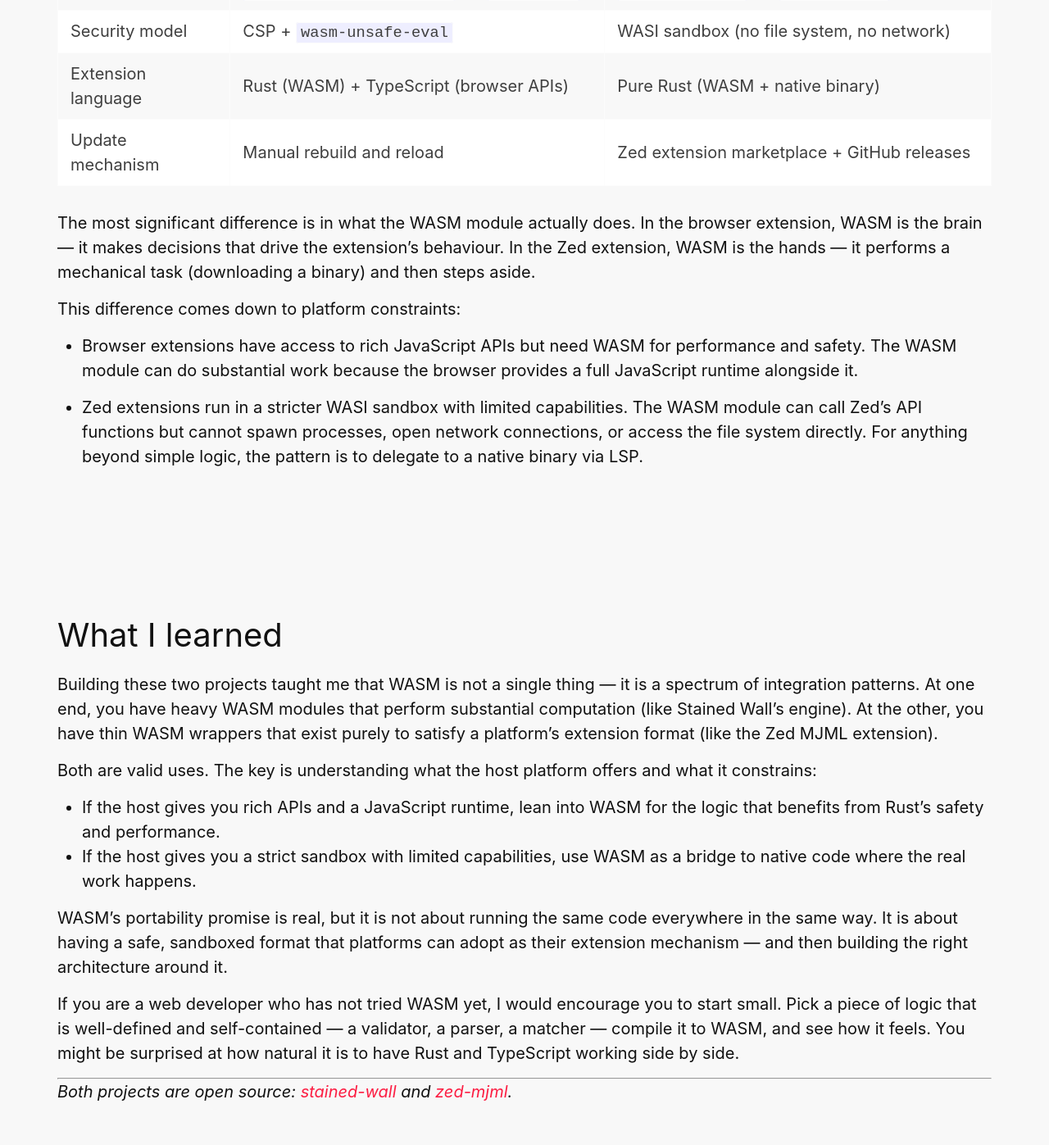
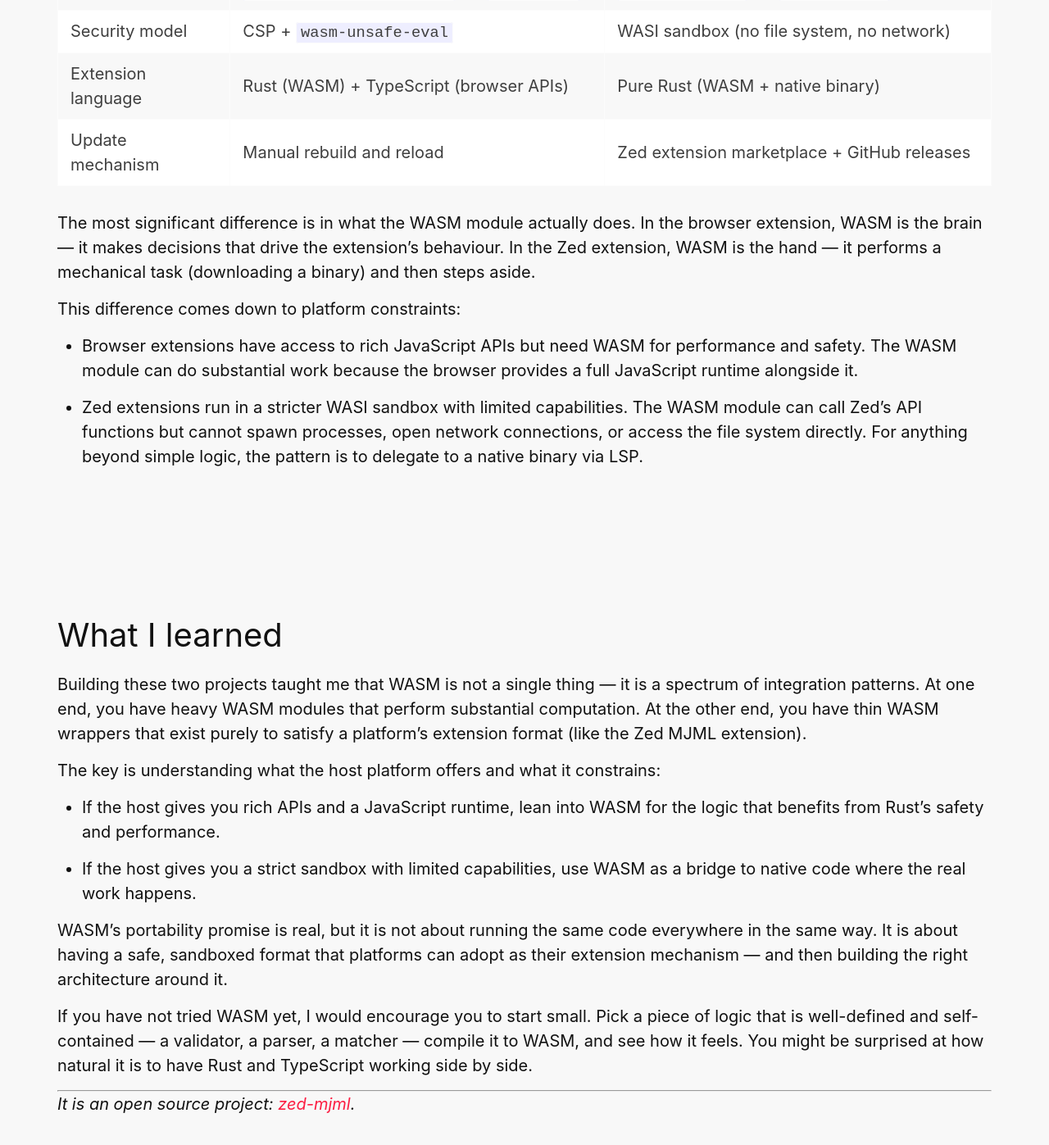
Before and after one commit to redbadger/awesome-badger, a Jekyll site: the page built from _posts/2026-03-09-wasm-beyond-the-browser-and-back-again.md, in a window 1280 px wide and 1400 px high, scrolled down 11320 px. Shown: the top 1397 px of the window at 82% size. Built offline with Jekyll 4.4.1, drawn with Linux system fonts in a browser that asks for light colours; some web fonts are replaced; some of the changed text lies outside the part shown.

Commit message:
chore: fix typos

````diff
--- a/_posts/2026-03-09-wasm-beyond-the-browser-and-back-again.md
+++ b/_posts/2026-03-09-wasm-beyond-the-browser-and-back-again.md
@@ -42,12 +42,12 @@
 
 ## My first encounter: a small language model
 
-My first real hands-on experience with WASM came from an unexpected direction. I was working on project that involved image recogition from the browser, our client (no the browser, our real human client) as part of a Know Your Client (KYC) process already in place, using a third party provider that enabled that for them; so part of our job was to integrate with their API.
+My first real hands-on experience with WASM came from an unexpected direction. I was working on a project that involved image recognition from the browser, our client (not the browser, our real human client), as part of a Know Your Client (KYC) process already in place, using a third-party provider that enabled that for them; so part of our job was to integrate with their API.
 
-This was by very first time I had worked with WASM in a real projects and also integrated it with a third party API an an emmbeded small language model for the image recogition. It was a great learning experience and opened my eyes to the possibilities of WASM in the browser.
+This was my very first time working with WASM in a real project, and I also integrated it with a third-party API and an embedded small language model for image recognition. It was a great learning experience and opened my eyes to the possibilities of WASM in the browser.
 The idea that a machine learning model could run entirely client-side, with no server round-trips, was a lightbulb moment.
 
-It demonstrated something fundamental about WASM: it is not just "faster JavaScript". It is a way to bring entire ecosystems — Rust's `regex` crate, C's image processing libraries, Python's ML models — into environments that previously only spoke JavaScript. That realisation is what led me to reach for Rust and WASM when I needed real logic in my browser extension.
+It demonstrated something fundamental about WASM: it is not just “faster JavaScript”. It is a way to bring entire ecosystems — Rust’s `regex` crate, C’s image processing libraries, Python’s ML models — into environments that previously only spoke JavaScript. That realisation is what led me to reach for Rust and WASM when I needed real logic in my browser extension.
 
 ## The TypeScript interface problem
 
@@ -387,7 +387,7 @@
     H --> I[Send to editor]
 ```
 
-Both passes run independently and all diagnostics are reported together, giving the developer a complete picture of issues in their MJML document.
+Both passes run independently, and all diagnostics are reported together, giving the developer a complete picture of issues in their MJML document.
 
 ## Differences between Zed and browser extension APIs
 
@@ -404,7 +404,7 @@
 | Extension language | Rust (WASM) + TypeScript (browser APIs) | Pure Rust (WASM + native binary) |
 | Update mechanism | Manual rebuild and reload | Zed extension marketplace + GitHub releases |
 
-The most significant difference is in what the WASM module actually does. In the browser extension, WASM is the brain — it makes decisions that drive the extension's behaviour. In the Zed extension, WASM is the hands — it performs a mechanical task (downloading a binary) and then steps aside.
+The most significant difference is in what the WASM module actually does. In the browser extension, WASM is the brain — it makes decisions that drive the extension's behaviour. In the Zed extension, WASM is the hand — it performs a mechanical task (downloading a binary) and then steps aside.
 
 This difference comes down to platform constraints:
 
@@ -432,17 +432,18 @@
 
 ## What I learned
 
-Building these two projects taught me that WASM is not a single thing — it is a spectrum of integration patterns. At one end, you have heavy WASM modules that perform substantial computation (like Stained Wall's engine). At the other, you have thin WASM wrappers that exist purely to satisfy a platform's extension format (like the Zed MJML extension).
+Building these two projects taught me that WASM is not a single thing — it is a spectrum of integration patterns. At one end, you have heavy WASM modules that perform substantial computation. At the other end, you have thin WASM wrappers that exist purely to satisfy a platform's extension format (like the Zed MJML extension).
 
-Both are valid uses. The key is understanding what the host platform offers and what it constrains:
+The key is understanding what the host platform offers and what it constrains:
 
 - If the host gives you rich APIs and a JavaScript runtime, lean into WASM for the logic that benefits from Rust's safety and performance.
+
 - If the host gives you a strict sandbox with limited capabilities, use WASM as a bridge to native code where the real work happens.
 
 WASM's portability promise is real, but it is not about running the same code everywhere in the same way. It is about having a safe, sandboxed format that platforms can adopt as their extension mechanism — and then building the right architecture around it.
 
-If you are a web developer who has not tried WASM yet, I would encourage you to start small. Pick a piece of logic that is well-defined and self-contained — a validator, a parser, a matcher — compile it to WASM, and see how it feels. You might be surprised at how natural it is to have Rust and TypeScript working side by side.
+If you have not tried WASM yet, I would encourage you to start small. Pick a piece of logic that is well-defined and self-contained — a validator, a parser, a matcher — compile it to WASM, and see how it feels. You might be surprised at how natural it is to have Rust and TypeScript working side by side.
 
 ---
 
-*Both projects are open source: [stained-wall](https://github.com/pataruco/stained-wall) and [zed-mjml](https://github.com/pataruco/zed-mjml).*
+*It is an open source project: [zed-mjml](https://github.com/pataruco/zed-mjml).*
````
Also changed, not shown: other parts of _posts/2026-03-09-wasm-beyond-the-browser-and-back-again.md (+7 -7 lines).
